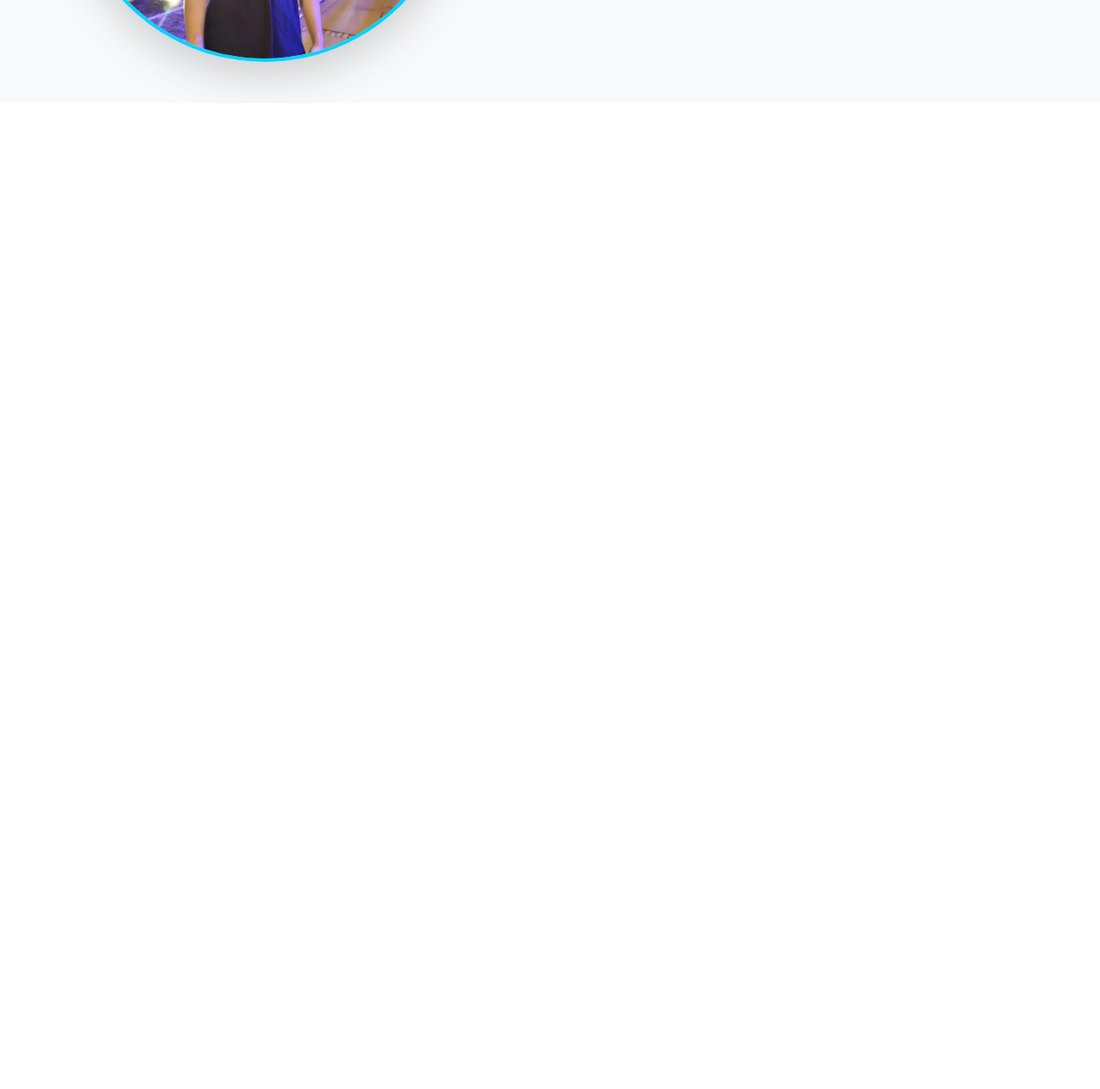
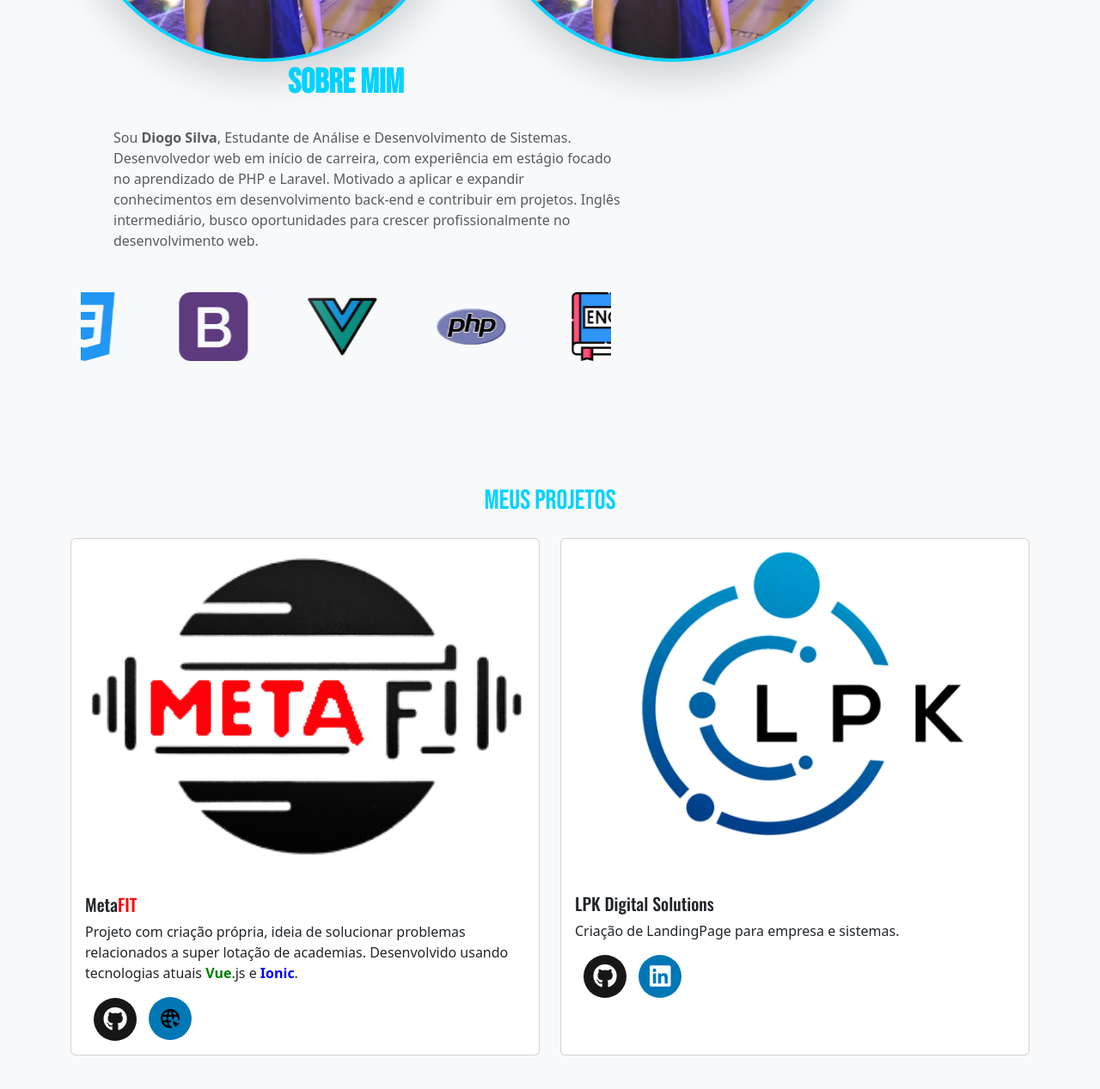
Before and after one commit to AlexRX1/portfolio_diogo, a plain HTML site: page index.html in a window 1280 px wide. Shown: the part 1227-2494 px from the top of the page at 86% size. Before the commit the page ends 1347 px from the top, so only its background shows below. Drawn offline with nearby package versions, Linux system fonts and the light colour scheme; a web font is replaced by a local one.

Commit message:
AJUSTES MANHA

```diff
--- a/index.html
+++ b/index.html
@@ -26,7 +26,8 @@
                     <ul class="navbar-nav">
                         <li class="nav-item"><a class="nav-link active" href="#">Início</a></li>
                         <li class="nav-item"><a class="nav-link" href="#sobre">Sobre Mim</a></li>
-                        <li class="nav-item"><a class="nav-link" href="#projetos">Projetos</a></li>
+                        <li class="nav-item"><a class="nav-link" href="#projetosprojetos">Projetos</a></li>
+                        <li class="nav-item"><a class="nav-link" href="#xp">Experiência</a></li>
                         <li class="nav-item"><a class="nav-link" href="#xp">Experiência</a></li>
                         <li class="nav-item"><a class="nav-link" href="#">Contato</a></li>
                 </div>
@@ -87,7 +88,10 @@
                         style="border: 4px solid #00d2ff;" alt="">
                 </div>
 
-
+                <div class="col-lg-5 text-center">
+                    <img src="img/diogo.jpg" class="img-fluid rounded-circle shadow-lg"
+                        style="border: 4px solid #00d2ff;" alt="">
+                </div>
                 <div class="about-me col-lg-7">
                     <h2 class="fw-bold  "
                         style="display: flex; align-items: center; justify-content: center; padding-bottom: 20px; color: #00d2ff;">
@@ -156,6 +160,54 @@
                     </div>
                     <div>
     </section>
+
+    <section id="projetos" class="py-5 bg-light">
+        <div class="container">
+            <h2 class="text-center mb-4" style="font-family: Bebas Neue, serif; color: #00d2ff;">Meus Projetos</h2>
+            <div class="row">
+                <div class="col-md-6">
+                    <div class="card h-100 d-flex flex-column">
+                        <img src="img/LOGOVERME.png" class="card-img-top" alt="Projeto 1">
+                        <div class="card-body">
+                            <h5 class="card-title" style="font-family: Oswald, serif;">Meta<span style="color: red;">FIT</span></h5>
+                            <p class="card-text">Projeto com criação própria, ideia de solucionar problemas relacionados
+                                a super lotação de academias. Desenvolvido usando tecnologias atuais <span style="color: green; font-weight: bolder;">Vue</span>.js e <span style="color: blue; font-weight: bolder;">Ionic</span>.</p>
+                            <div class="text-content">
+                                <a href="https://github.com/AlexRX1" class="social-button github" target="_blank">
+                                    <i class="fa-brands fa-github"></i>
+                                </a>
+                                <a href="https://alexrx1.github.io/METAFIT/index.html" class="social-button website" target="_blank">
+                                    <img style="width: 22px;" src="img/website.png" alt="">
+                                </a>
+                            </div>
+                        </div>
+                    </div>
+                </div>
+
+                <div class="col-md-6">
+                    <div class="card card h-100 d-flex flex-column">
+                        <img src="img/lpklogo2.png" class="card-img-top" alt="Projeto 2">
+                        <div class="card-body">
+                            <h5 class="card-title" style="padding-top: 20px; font-family: Oswald, serif; ">LPK Digital Solutions</h5>
+                            <p class="card-text">Criação de LandingPage para empresa e sistemas.</p>
+                            <div class="text-content">
+                                <a href="https://github.com/AlexRX1" class="social-button github" target="_blank">
+                                    <i class="fa-brands fa-github"></i>
+                                </a>
+                                <a href="https://www.linkedin.com/in/diogo-silva-31b435328"
+                                    class="social-button linkedin" target="_blank">
+                                    <i class="fa-brands fa-linkedin"></i>
+                                </a>
+                            </div>
+                        </div>
+                    </div>
+                </div>
+            </div>
+        </div>
+    </section>
+
+
+
     <script src="https://kit.fontawesome.com/c34eef27e7.js" crossorigin="anonymous"></script>
     <script src="https://kit.fontawesome.com/YOUR_KIT_CODE.js" crossorigin="anonymous"></script>
     <script src="https://cdn.jsdelivr.net/npm/bootstrap@5.3.3/dist/js/bootstrap.bundle.min.js"
```
